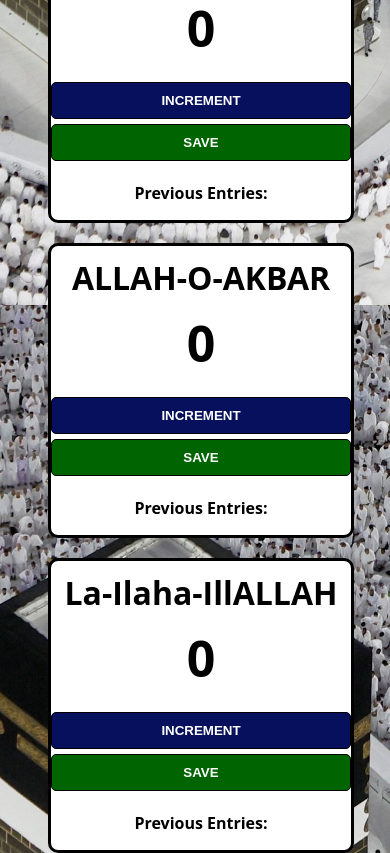
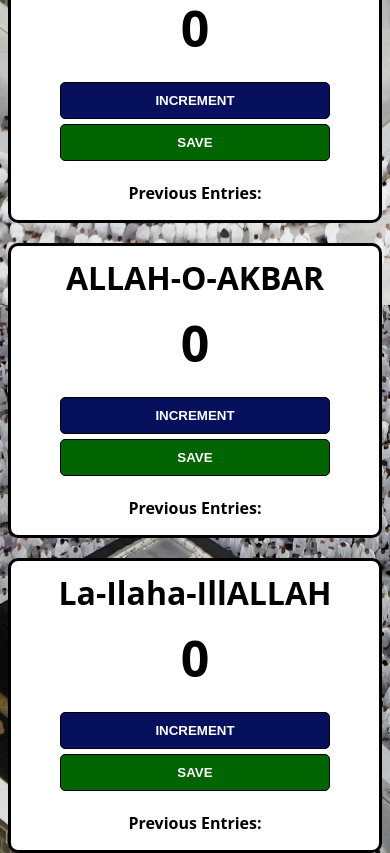
Before and after one commit to Usama-Razzaq-AM/tasbeehcounter, a plain HTML site: page index.html in a window 390 px wide. Shown: the part 555-1408 px from the top of the page. Drawn offline with Linux system fonts and the light colour scheme.

Commit message:
Update small.css

```diff
--- a/small.css
+++ b/small.css
@@ -1,7 +1,6 @@
 @media screen and (max-width: 992px){
 
     body {
-        /* background-image: url("./kaba.jpg"); */
         background-position: center;
     }
 
@@ -24,7 +23,7 @@
     .container-1{
         grid-column: 1/-1;
         background-color: white;
-        margin: 0px 40px;
+        margin: auto;
         border: 3px solid black;
         border-radius: 10px;
     }
@@ -32,7 +31,7 @@
     .container-2{
         grid-column: 1/-1;
         background-color: white;
-        margin: 0px 40px;
+        margin: auto;
         border: 3px solid black;
         border-radius: 10px;
     }
@@ -40,7 +39,7 @@
     .container-3{
         grid-column: 1/-1;
         background-color: white;
-        margin: 0px 40px;
+        margin: auto;
         border: 3px solid black;
         border-radius: 10px;
     }
@@ -48,13 +47,21 @@
     .container-4{
         grid-column: 1/-1;
         background-color: white;
-        margin: 0px 40px;
+        margin: auto;
         border: 3px solid black;
         border-radius: 10px;
     }
 
     button {
-        width: 300px;
+        width: 350px;
     }
 
 }
+
+
+@media screen and (max-width: 390px){
+    button {
+        width: 270px;
+    }
+
+}
```
